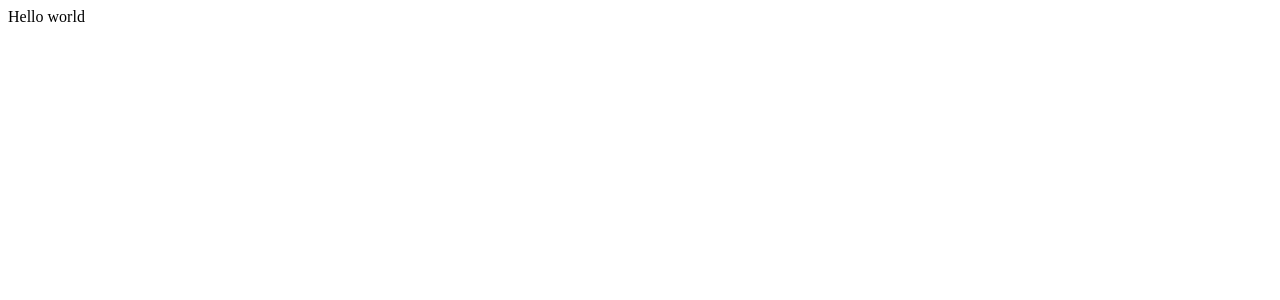
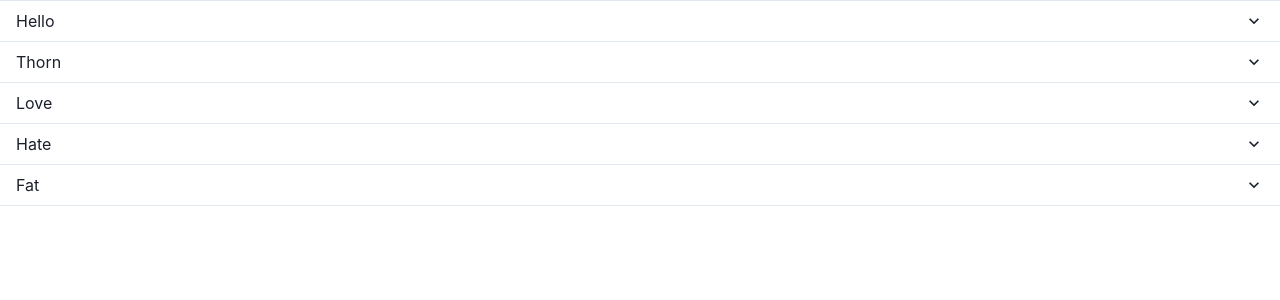
Before and after one commit to yli-yasir/word-counter, a React (Create React App) app: page / in a window 1280 px wide. Shown: the top 300 px of the page. Built offline with nearby package versions, Linux system fonts and the light colour scheme.

Commit message:
implement wordAccordion

```diff
--- a/package.json
+++ b/package.json
@@ -3,12 +3,18 @@
   "version": "0.1.0",
   "private": true,
   "dependencies": {
+    "@chakra-ui/react": "^1.7.4",
+    "@emotion/react": "^11.7.1",
+    "@emotion/styled": "^11.6.0",
     "@testing-library/jest-dom": "^5.16.1",
     "@testing-library/react": "^12.1.2",
     "@testing-library/user-event": "^13.5.0",
+    "axios": "^0.25.0",
+    "framer-motion": "^5.6.0",
     "react": "^17.0.2",
     "react-dom": "^17.0.2",
     "react-scripts": "5.0.0",
+    "react-use": "^17.3.2",
     "web-vitals": "^2.1.4"
   },
   "scripts": {
--- a/src/App.js
+++ b/src/App.js
@@ -1,5 +1,7 @@
+import WordAccordion from "./components/WordAccordion";
+
 function App() {
-  return <div>Hello world</div>;
+  return <WordAccordion words={["hello", "thorn", "love", "hate", "fat"]} />;
 }
 
 export default App;
--- /dev/null
+++ b/src/components/LoadingPresenter.jsx
@@ -0,0 +1,11 @@
+import { Spinner } from "@chakra-ui/react";
+
+export default function LoadingPresenter({ loading, error, result, children }) {
+  return (
+    <>
+      {loading && <Spinner />}
+      {!loading && error && "Something went wrong!"}
+      {!loading && !error && result && children(result)}
+    </>
+  );
+}
--- /dev/null
+++ b/src/components/WordAccordion.jsx
@@ -0,0 +1,13 @@
+import { Accordion } from "@chakra-ui/react";
+import WordAccordionItem from "./WordAccordionItem";
+
+export default function WordAccordion(props) {
+  const { words, ...otherProps } = props;
+  return (
+    <Accordion {...otherProps}>
+      {words.map((word) => (
+        <WordAccordionItem key={word} word={word} />
+      ))}
+    </Accordion>
+  );
+}
--- /dev/null
+++ b/src/components/WordAccordionItem.jsx
@@ -0,0 +1,62 @@
+import {
+  AccordionItem,
+  AccordionButton,
+  AccordionPanel,
+  AccordionIcon,
+  Box,
+  UnorderedList,
+  ListItem,
+  ScaleFade,
+  Heading,
+} from "@chakra-ui/react";
+
+import { useAsyncFn } from "react-use";
+import { aggregateWordSynoyms, getWordData } from "../utils";
+import LoadingPresenter from "./LoadingPresenter";
+
+export default function WordAccordionItem(props) {
+  const { word, ...rootProps } = props;
+  const [{ loading, error, value: synonyms }, fetchWord] =
+    useAsyncFn(async () => {
+      const fetchResult = await getWordData(word);
+      console.log(fetchResult);
+      return aggregateWordSynoyms(fetchResult.data[0]);
+    }, [word]);
+
+  return (
+    <AccordionItem {...rootProps}>
+      <h2>
+        <AccordionButton onClick={() => fetchWord(word)}>
+          <Box flex="1" textAlign="left" textTransform="capitalize">
+            {word}
+          </Box>
+          <AccordionIcon />
+        </AccordionButton>
+      </h2>
+      <AccordionPanel pb={4}>
+        <LoadingPresenter loading={loading} error={error} result={synonyms}>
+          {renderSynonyms}
+        </LoadingPresenter>
+      </AccordionPanel>
+    </AccordionItem>
+  );
+}
+
+function renderSynonyms(synonyms) {
+  return synonyms.length > 0 ? (
+    <>
+      <Heading as="h3" size>
+        Related words:
+      </Heading>
+      <UnorderedList textTransform="capitalize">
+        {synonyms.map((synonym) => (
+          <ScaleFade initialScale={0.1} in={true}>
+            <ListItem>{synonym}</ListItem>
+          </ScaleFade>
+        ))}
+      </UnorderedList>
+    </>
+  ) : (
+    "No related words found"
+  );
+}
--- a/src/index.js
+++ b/src/index.js
@@ -1,5 +1,11 @@
 import React from "react";
 import ReactDOM from "react-dom";
 import App from "./App";
+import { ChakraProvider } from "@chakra-ui/react";
 
-ReactDOM.render(<App />, document.getElementById("root"));
+ReactDOM.render(
+  <ChakraProvider>
+    <App />
+  </ChakraProvider>,
+  document.getElementById("root")
+);
--- a/src/utils.js
+++ b/src/utils.js
@@ -1,3 +1,21 @@
+import axios from "axios";
+
+export async function getWordData(word) {
+  return await axios.get(
+    `https://api.dictionaryapi.dev/api/v2/entries/en/${word.trim()}`
+  );
+}
+
+export function aggregateWordSynoyms(wordData) {
+  const synonyms = [];
+  for (const meaning of wordData.meanings) {
+    for (const definition of meaning.definitions) {
+      synonyms.push(...definition.synonyms);
+    }
+  }
+  return synonyms;
+}
+
 export function getTextData(text) {
   const words = text.match(/\w[\w-]*/g);
   return {
```
Also changed, not shown: 1 other file (tests, documents, lock files or other folders).
